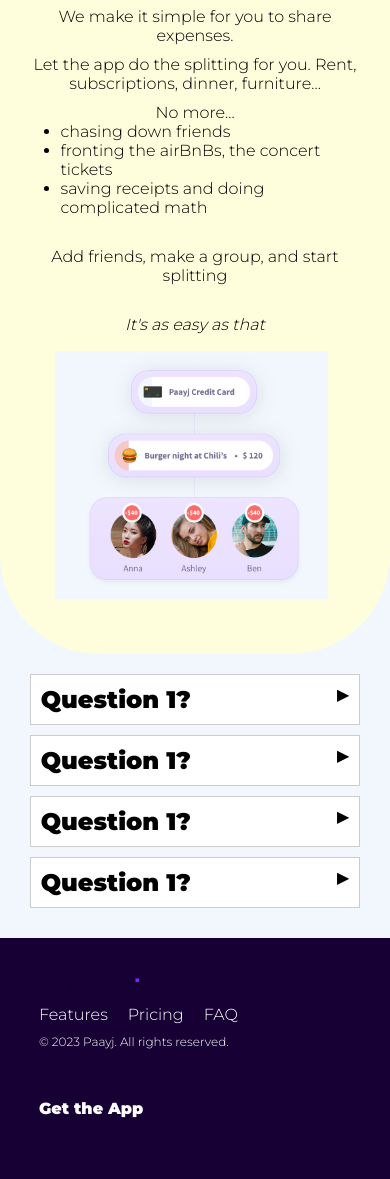
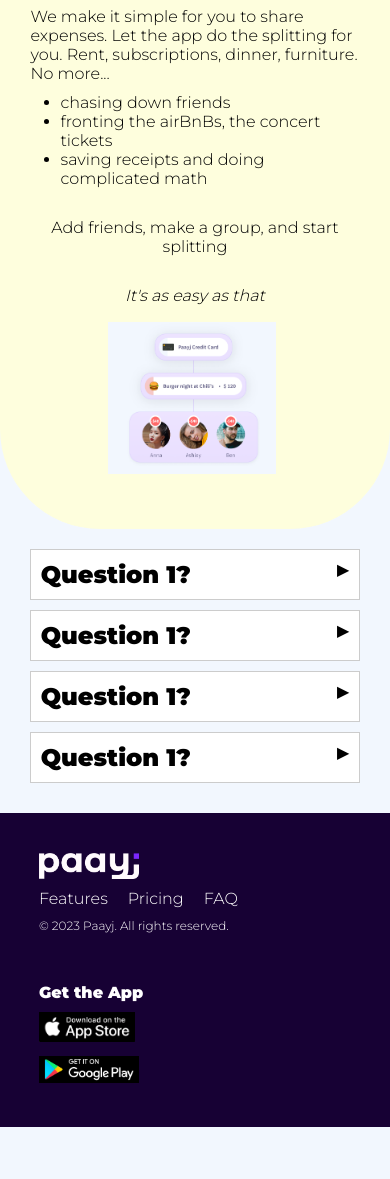
Before and after one commit to sahilpatel123/Paayj-LP, a website: page index.html in a window 390 px wide. Shown: the part 790-1969 px from the top of the page. After the commit the page ends 1917 px from the top, so only its background shows below. Drawn offline with Linux system fonts and the light colour scheme; a script that the page names is missing.

Commit message:
mobile styling

```diff
--- a/index.html
+++ b/index.html
@@ -63,9 +63,8 @@
     <div class="main-2">
         <div class="explain-text">
             <h1>pay together, slay together</h1>
-            <p class="text-3">We make it simple for you to share expenses.</p>
-            <p class="text-4">Let the app do the splitting for you. Rent, subscriptions, dinner, furniture...</p>
-            <p class="text-5">No more...</p>
+            <p class="text-3">We make it simple for you to share expenses. Let the app do the splitting for you. Rent, subscriptions, dinner, furniture. No more...</p>
+            <!--<p class="text-5">No more...</p>-->
             <ul class="bullet-list-1">
                 <li>chasing down friends</li>
                 <li>fronting the airBnBs, the concert tickets</li>
@@ -110,7 +109,7 @@
     </div>
     <div class="closer">
         <div class="closer-1">
-            <img src="Logo-Dark.png" alt="Logo">
+            <img src="Logo-TextOnly-Light.png" alt="Logo">
             <nav class="desktop-nav-1">
                 <ul>
                     <li><a href="#">Features</a></li>
@@ -123,8 +122,8 @@
         <div class="closer-2">
             <h4>Get the App</h4>
             <div class="app-buttons">
-                <a href="#"><img src="Logo-Dark.png" alt="App Store"></a>
-                <a href="#"><img src="Logo-Dark.png" alt="Google Play"></a>
+                <a href="#"><img src="app-store.png" alt="App Store"></a>
+                <a href="#"><img src="google-play.png" alt="Google Play"></a>
             </div>
         </div>
     </div>
--- a/style.css
+++ b/style.css
@@ -158,13 +158,12 @@
     display: flex;
     justify-content: center;
     align-items: center;
-    width: auto;
-    max-height: 500px;
+    width: 100%;
     height: auto
 }
 .main-1 >.graphic img {
     max-width: 100%;
-    max-height: 100%;
+    height: auto;
 }
 
 
@@ -203,6 +202,7 @@
 }
 .main-2 .explain-text .bullet-list-1 {
     margin-left: 30px;
+    margin-top: 10px;
 }
 .main-2 .explain-text .text-6, .text-7 {
     margin-top: 30px;
@@ -216,11 +216,14 @@
     display: flex;
     justify-content: flex-end; /* Push graphic to the right */
     padding-right: 2%;
+    width: 100%;
+    height: auto;
+    align-items: center;
 }
 
 .main-2 .graphic-2 img {
-    max-width: 100%; /* Ensure the image does not exceed its container */
-    height: auto;
+    max-width: 100%;
+    max-height: 80%;
 }
 
 
@@ -280,6 +283,8 @@
     align-items: left;
     padding-left: 5%;
     gap: 10px;
+    height: 100%;
+
 }
 
 .closer-1 img {
@@ -289,6 +294,7 @@
 
 .desktop-nav-1 {
     flex-grow: 1;
+
 }
 .desktop-nav-1 ul {
     list-style: none;
@@ -333,7 +339,8 @@
 }
 
 .app-buttons img {
-    max-width: 10px;
+    max-width: 100px;
+    max-height: 30px;
 }
 
 /* mobile layout *//* mobile layout *//* mobile layout */
@@ -375,24 +382,38 @@
         font-size: 2rem;
     }
     .text-2 {
-        padding-left: 23%;
-        padding-right: 23%;
+        padding-left: 20%;
+        padding-right: 20%;
     }
 
     /*PARENT: main-2; children: explain-text, graphic-2*/
     .main-2 {
         width: 100%;
         flex-direction: column;
+        justify-content: center;
+        align-items: center;
+        text-align: center;
     }
     .main-2 > .graphic-2 {
         margin: 10%;
         margin-top: 5%;
+        max-height: 50%;
+        max-width: 50%;
+
+    }
+
+    .text-3, .text-4, .text-5 {
+        text-align: left;
     }
 
     /*PARENT: main-3; children: faq(s)*/
     .main-3 {
         width: 95%; /* Mobile width */
         margin: 0 2.5%;
+    }
+
+    .faq > .answer {
+        text-align: left;
     }
 
     /*PARENT: closer; children: closer-1, closer-2*/
```
Also changed, not shown: Logo-TextOnly-Light.png (added), app-store.png (added), google-play.png (added).
